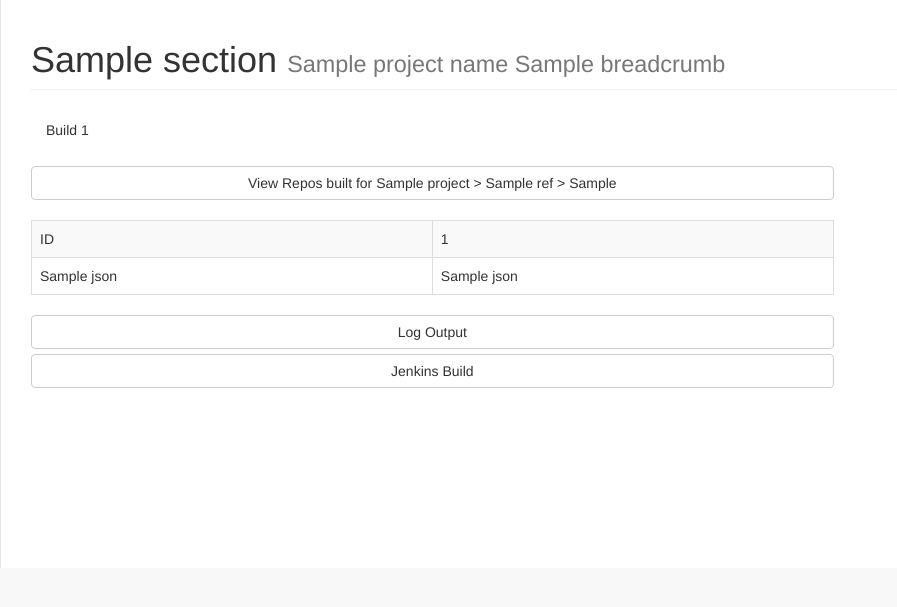
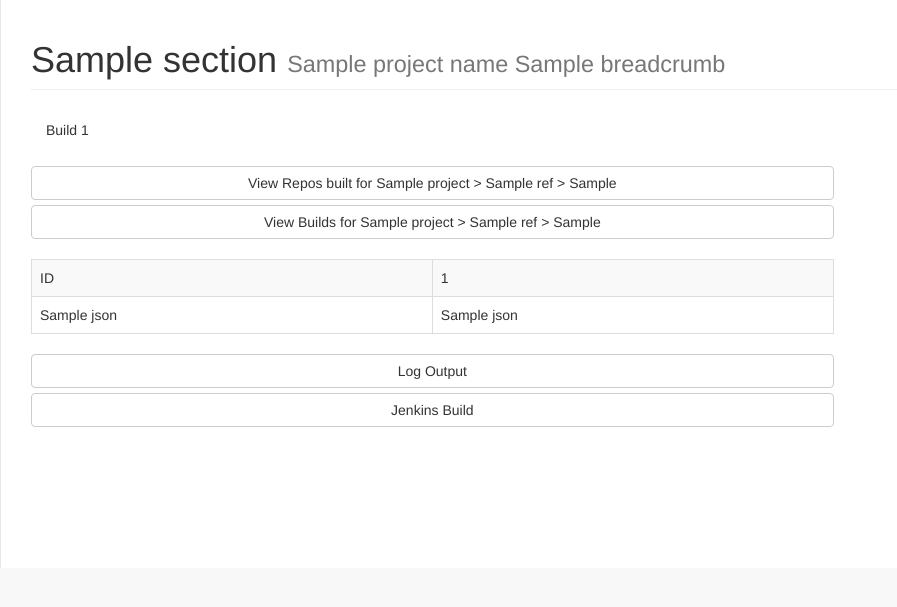
Before and after one commit to ceph/shaman, a Python web app: template shaman/templates/build.html in a window 1280 px wide. Shown: the part 51-658 px from the top of the page, without its empty margins (0-897 px from the left). Run offline with Jinja, Linux system fonts and the light colour scheme; the template is opened without the code that fills it: most values are stand-ins (such as "Sample title", 1, 10 or a date in 2020); some libraries are stand-ins or nearby versions.

Commit message:
shaman: add convenient builds url
Signed-off-by: Patrick Donnelly <batrick@batbytes.com>

```diff
--- a/shaman/templates/build.html
+++ b/shaman/templates/build.html
@@ -44,6 +44,7 @@
                             {% else %}
                             <a href="/repos/{{build.project.name}}/{{build.ref}}/{{build.sha1}}/" class="btn btn-default btn-block">View Repos built for {{build.project.name}} > {{build.ref}} > {{build.sha1}}</a>
                             {% endif %}
+                            <a href="/builds/{{build.project.name}}/{{build.ref}}/{{build.sha1}}/" class="btn btn-default btn-block">View Builds for {{build.project.name}} > {{build.ref}} > {{build.sha1}}</a>
                             <br/>
                             <table class="table table-bordered table-hover table-striped">
                                 <tbody>
```
